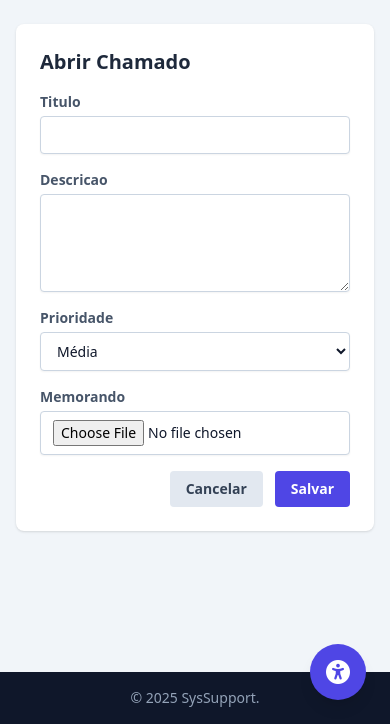
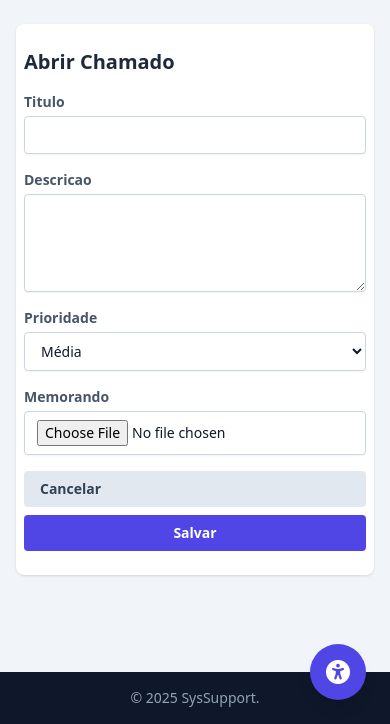
Before and after one commit to SudoMaster7/SysSupport, a Django app: page /novo/ in a window 390 px wide; the page is wider, and only the part inside the window is pictured. Shown: the part 120-844 px from the top of that part. Run offline with Django 5.2, Linux system fonts and the light colour scheme; the visitor is signed in with stand-in values (Sample User, id 1); some libraries are stand-ins or nearby versions.

Commit message:
Melhorias de acessibilidade: tema escuro real, contraste e fonte mais perceptível

```diff
--- a/static/js/accessibility.js
+++ b/static/js/accessibility.js
@@ -7,17 +7,53 @@
     const fontButtons = document.querySelectorAll('.font-toggle');
     const htmlEl = document.documentElement;
     const bodyEl = document.body;
-    bodyEl.classList.add('text-base');
+    // Garante que só uma classe de fonte fique ativa
+    function setFontSizeClass(size) {
+        bodyEl.classList.remove('text-xs', 'text-sm', 'text-base', 'text-lg', 'text-xl');
+        // Mais perceptível: xs, base, xl
+        if (size === 'sm') {
+            bodyEl.classList.add('text-xs');
+        } else if (size === 'base') {
+            bodyEl.classList.add('text-base');
+        } else if (size === 'lg') {
+            bodyEl.classList.add('text-xl');
+        }
+    }
+
+    setFontSizeClass('base');
 
     function applyTheme(theme) {
         if (!['light', 'dark'].includes(theme)) {
             theme = 'light';
         }
         htmlEl.setAttribute('data-theme', theme);
-        bodyEl.classList.toggle('bg-slate-100', theme === 'light');
-        bodyEl.classList.toggle('bg-slate-900', theme === 'dark');
-        bodyEl.classList.toggle('text-slate-900', theme === 'light');
-        bodyEl.classList.toggle('text-slate-100', theme === 'dark');
+        // Limpa classes antigas
+        bodyEl.classList.remove('bg-slate-100', 'bg-slate-900', 'text-slate-900', 'text-slate-100');
+        // Aplica tema
+        if (theme === 'light') {
+            bodyEl.classList.add('bg-slate-100', 'text-slate-900');
+        } else {
+            bodyEl.classList.add('bg-slate-900', 'text-slate-100');
+        }
+        // Ajusta contraste de elementos principais
+        document.querySelectorAll('.bg-white').forEach(el => {
+            if (theme === 'dark') {
+                el.classList.add('bg-slate-800');
+                el.classList.remove('bg-white');
+            } else {
+                el.classList.add('bg-white');
+                el.classList.remove('bg-slate-800');
+            }
+        });
+        document.querySelectorAll('.text-slate-800, .text-slate-700, .text-slate-600, .text-slate-500').forEach(el => {
+            if (theme === 'dark') {
+                el.classList.add('text-slate-100');
+                el.classList.remove('text-slate-800', 'text-slate-700', 'text-slate-600', 'text-slate-500');
+            } else {
+                el.classList.remove('text-slate-100');
+                // Não reverte para todos, mas mantém contraste
+            }
+        });
         localStorage.setItem(STORAGE_THEME_KEY, theme);
     }
 
@@ -34,8 +70,7 @@
         }
         const size = sizes[index];
         bodyEl.dataset.fontSize = size;
-        bodyEl.classList.remove('text-sm', 'text-base', 'text-lg');
-        bodyEl.classList.add(`text-${size}`);
+        setFontSizeClass(size);
         localStorage.setItem(STORAGE_FONT_KEY, size);
     }
 
@@ -80,6 +115,6 @@
     }
     if (storedFont) {
         bodyEl.dataset.fontSize = storedFont;
-        bodyEl.classList.add(`text-${storedFont}`);
+        setFontSizeClass(storedFont);
     }
 })();
--- a/templates/base.html
+++ b/templates/base.html
@@ -10,7 +10,7 @@
     <script src="{% static 'js/accessibility.js' %}" defer></script>
     {% block extra_head %}{% endblock %}
 </head>
-<body class="min-h-full bg-slate-100 text-slate-900 transition-colors duration-300" data-font-size="base">
+<body class="min-h-full bg-slate-100 text-slate-900 transition-colors duration-300 text-base text-sm text-lg" data-font-size="base">
     <div class="flex min-h-screen flex-col">
         <header class="bg-slate-900 text-white">
             <div class="mx-auto flex w-full max-w-6xl items-center justify-between px-4 py-4">
--- a/templates/chamados/chamado_detail.html
+++ b/templates/chamados/chamado_detail.html
@@ -29,7 +29,7 @@
     </div>
 </div>
 
-<div class="grid gap-6 lg:grid-cols-2">
+<div class="grid gap-4 sm:gap-6 grid-cols-1 lg:grid-cols-2">
     <section class="rounded-lg bg-white p-5 shadow">
         <h2 class="mb-4 text-lg font-semibold text-slate-800">Informações Gerais</h2>
         <dl class="grid gap-3 text-sm text-slate-700">
--- a/templates/chamados/chamado_form.html
+++ b/templates/chamados/chamado_form.html
@@ -3,7 +3,7 @@
 {% block title %}Novo Chamado • SysSupport{% endblock %}
 
 {% block content %}
-<div class="mx-auto max-w-3xl rounded-lg bg-white p-6 shadow">
+<div class="mx-auto w-full max-w-3xl rounded-lg bg-white p-6 shadow px-2 sm:px-6">
     <h1 class="mb-4 text-xl font-semibold text-slate-800">Abrir Chamado</h1>
     <form method="post" enctype="multipart/form-data" class="space-y-4">
         {% csrf_token %}
@@ -18,9 +18,9 @@
                 {% endfor %}
             </div>
         {% endfor %}
-        <div class="flex justify-end gap-3">
-            <a href="{% url 'chamados:lista' %}" class="rounded bg-slate-200 px-4 py-2 text-sm font-semibold text-slate-700 hover:bg-slate-300">Cancelar</a>
-            <button type="submit" class="rounded bg-indigo-600 px-4 py-2 text-sm font-semibold text-white hover:bg-indigo-500">Salvar</button>
+        <div class="flex flex-col gap-2 sm:flex-row sm:justify-end sm:gap-3">
+            <a href="{% url 'chamados:lista' %}" class="rounded bg-slate-200 px-4 py-2 text-sm font-semibold text-slate-700 hover:bg-slate-300 w-full sm:w-auto">Cancelar</a>
+            <button type="submit" class="rounded bg-indigo-600 px-4 py-2 text-sm font-semibold text-white hover:bg-indigo-500 w-full sm:w-auto">Salvar</button>
         </div>
     </form>
 </div>
--- a/templates/chamados/chamado_list.html
+++ b/templates/chamados/chamado_list.html
@@ -12,7 +12,7 @@
     {% endif %}
 </div>
 
-<form method="get" class="mb-6 grid gap-4 rounded-lg bg-white p-4 shadow md:grid-cols-4">
+<form method="get" class="mb-6 grid gap-4 rounded-lg bg-white p-4 shadow grid-cols-1 sm:grid-cols-2 md:grid-cols-4">
     <div>
         <label for="status" class="mb-1 block text-xs font-semibold uppercase tracking-wide">Status</label>
         <select id="status" name="status" class="w-full rounded border border-slate-300 px-3 py-2 text-sm">
@@ -45,7 +45,7 @@
     </div>
 </form>
 
-<div class="overflow-hidden rounded-lg bg-white shadow">
+<div class="overflow-x-auto rounded-lg bg-white shadow">
     <table class="min-w-full divide-y divide-slate-200">
         <thead class="bg-slate-50">
             <tr class="text-left text-xs font-semibold uppercase tracking-wide text-slate-600">
```
Also changed, not shown: templates/chamados/chamado_tecnico_update_form.html (+4 -4 lines).
